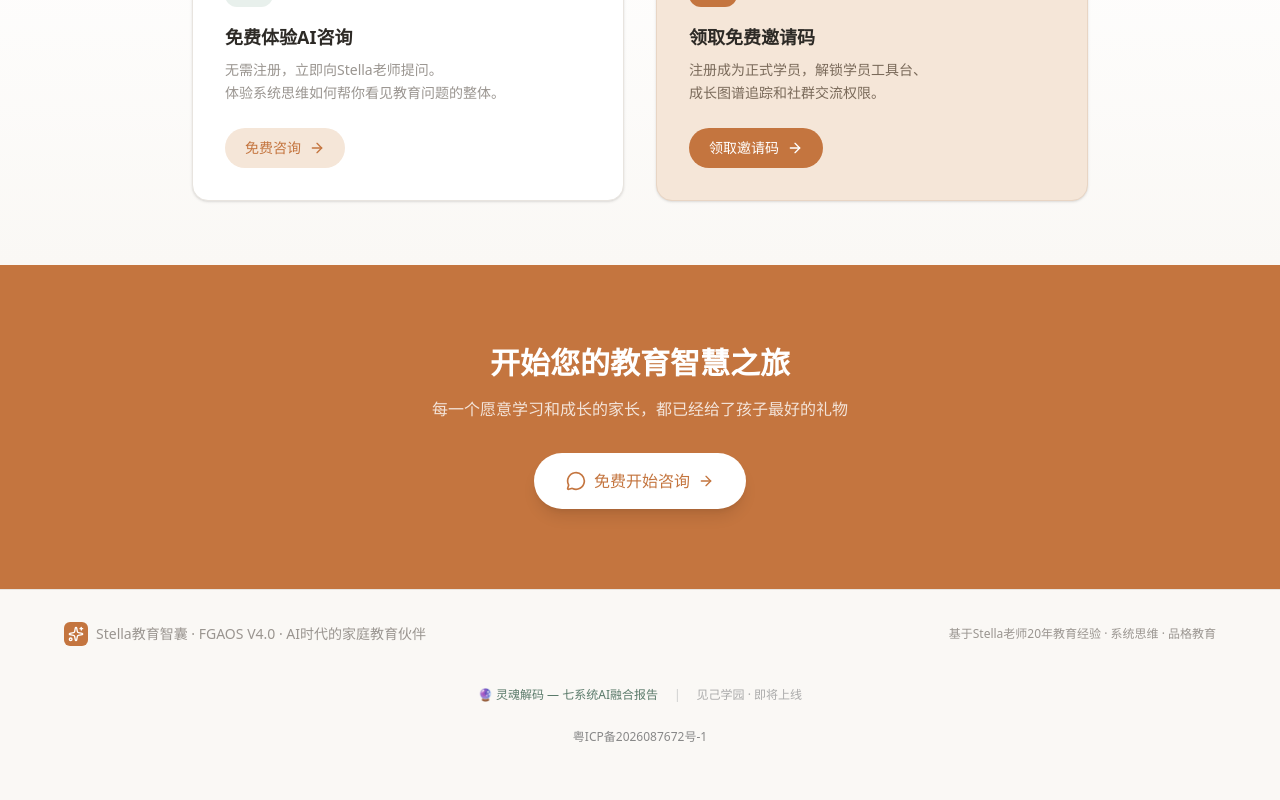
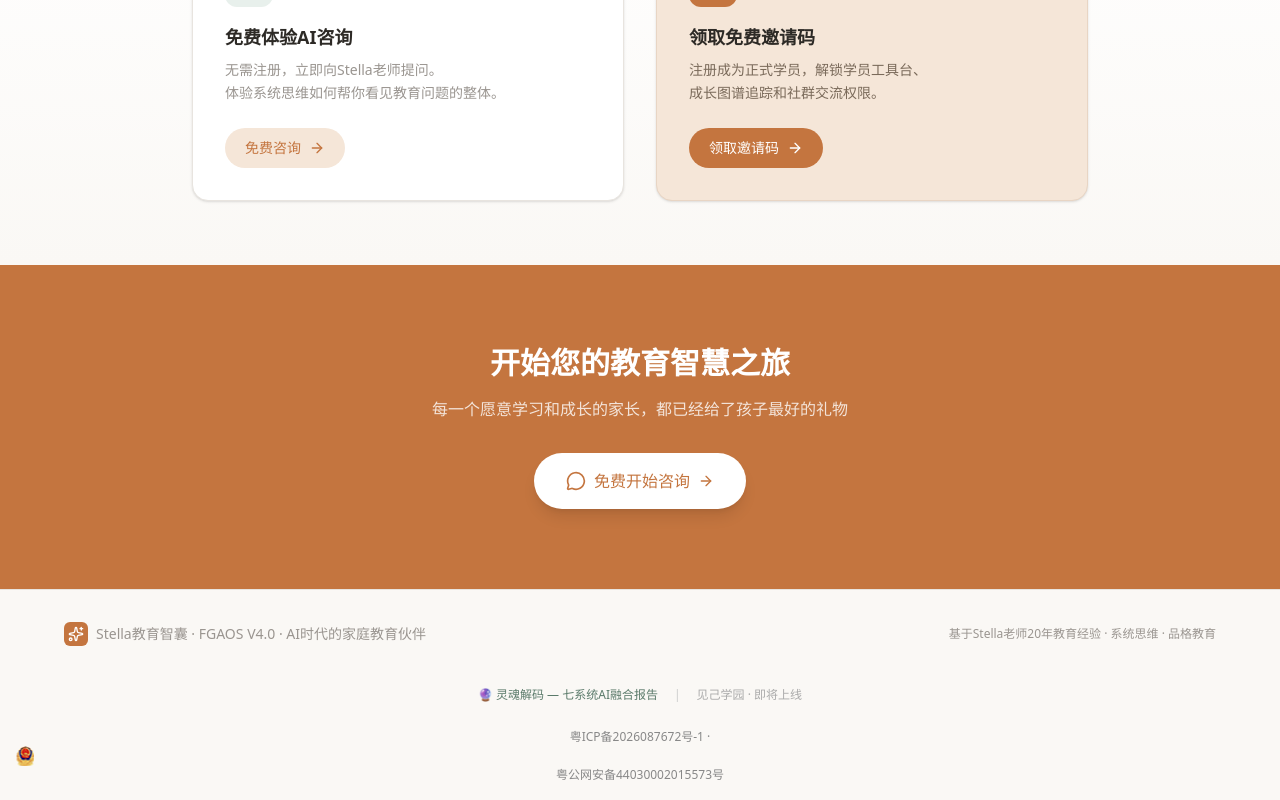
Before and after one commit to wlkerwong-boop/stella-ai-education, a Next.js app: page / in a window 1280 px wide. Shown: the part 2046-2846 px from the top of the page. Before the commit the page ends 2808 px from the top, so only its background shows below. Built offline with nearby package versions, Linux system fonts and the light colour scheme; no server answers.

Commit message:
feat: 公安备案图标+备案号 footer 悬挂（44030002015573）

```diff
--- a/src/app/layout.tsx
+++ b/src/app/layout.tsx
@@ -79,6 +79,12 @@ export default function RootLayout({
                style={{ color: '#888', textDecoration: 'none' }}>
               粤ICP备2026087672号-1
             </a>
+            {" "}·{" "}
+            <a href="https://beian.mps.gov.cn/#/query/webSearch?code=44030002015573" target="_blank" rel="noreferrer"
+               style={{ color: '#888', textDecoration: 'none' }}>
+              <img src="/beian.png" alt="公安备案" style={{ width: 18, height: 20, verticalAlign: 'middle', marginRight: 4 }} />
+              粤公网安备44030002015573号
+            </a>
           </footer>
         </StellaAuthProvider>
       </body>
```
Also changed, not shown: public/beian.png (added).
